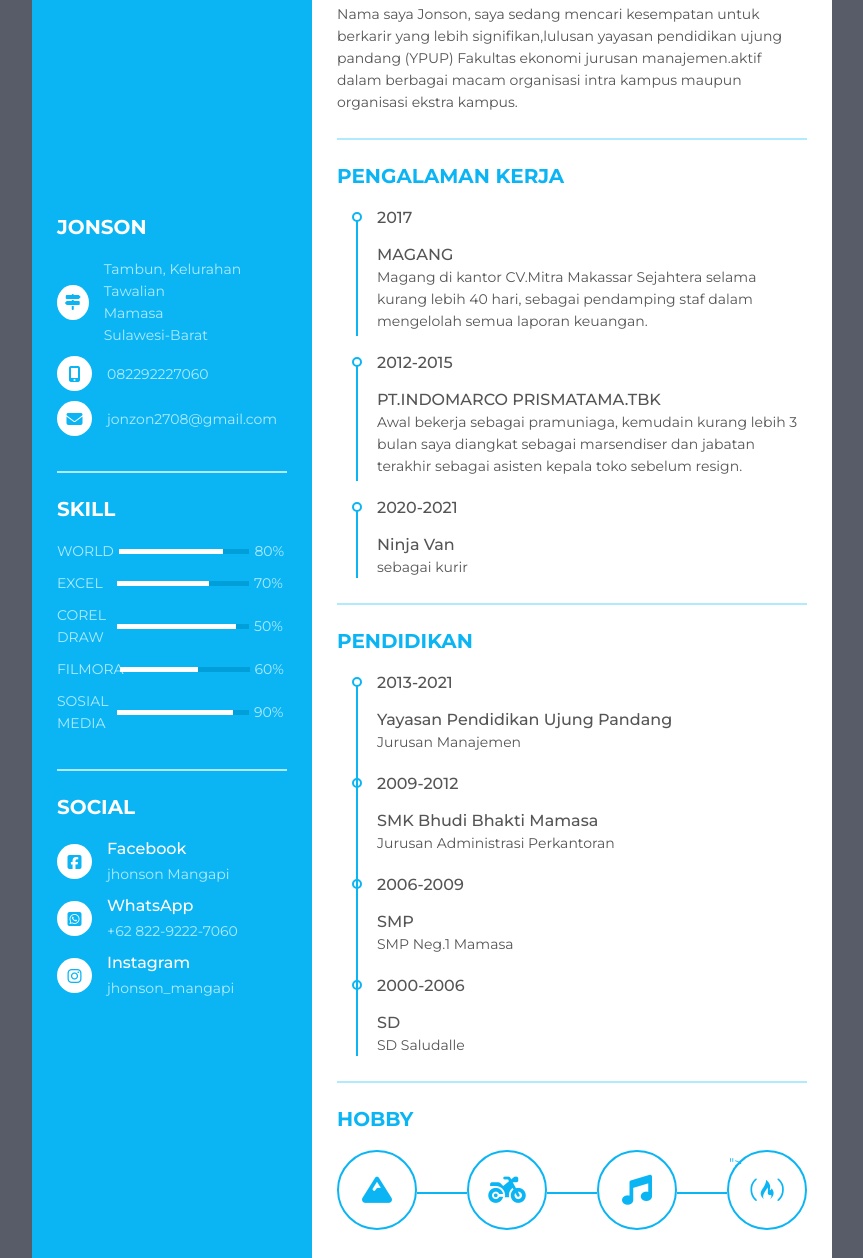
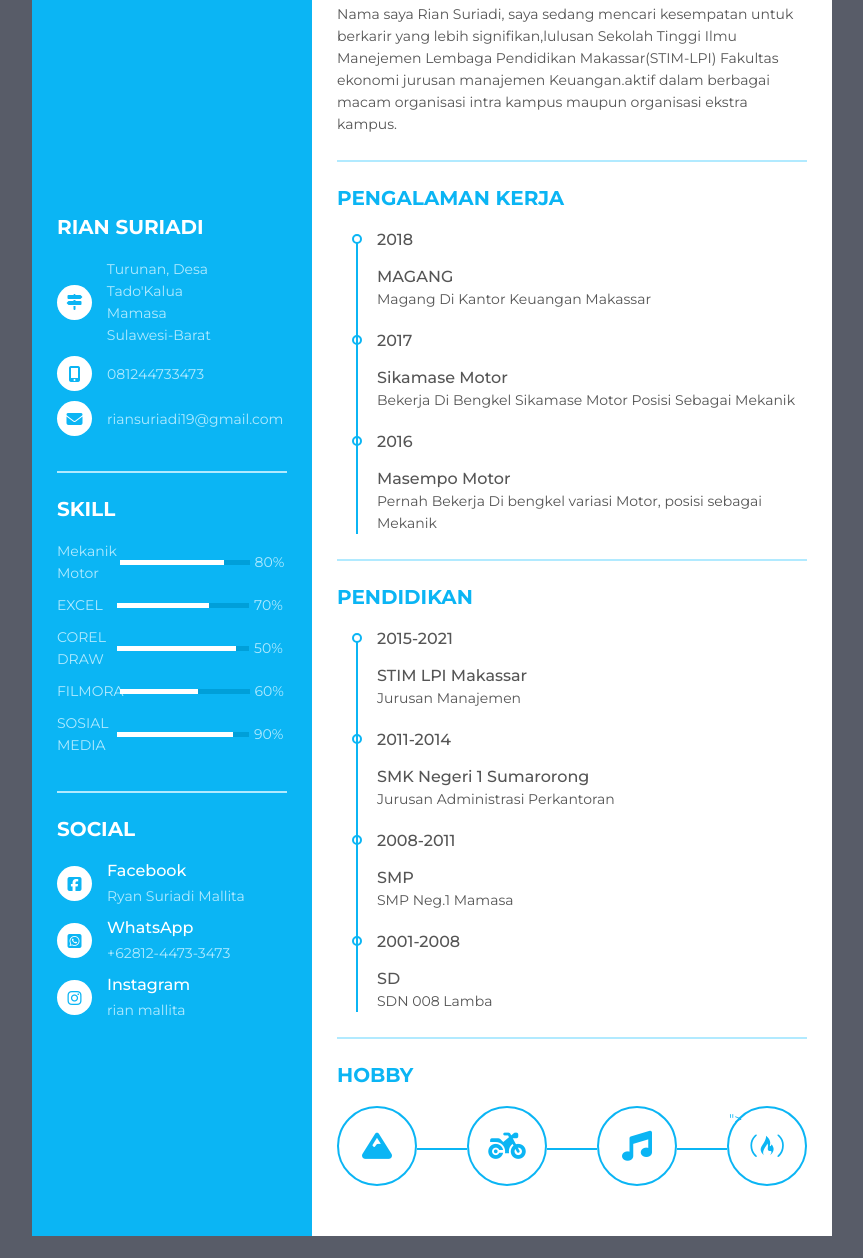
Before and after one commit to gersoncyber/jonsoncv, a plain HTML site: page index.html in a window 1280 px wide. Shown: the part 139-1397 px from the top of the page, without its empty margins (208-1071 px from the left). Drawn offline with Linux system fonts and the light colour scheme.

Commit message:
Update index.html

```diff
--- a/index.html
+++ b/index.html
@@ -2,7 +2,7 @@
 <html lang="en">
 <head>
 	<meta charset="UTF-8">
-	<title>jonson mangapi cv</title>
+	<title>Rian Suriadicv</title>
 	<link rel="stylesheet" href="styles.css">
 	<script src="https://kit.fontawesome.com/b99e675b6e.js"></script>
 </head>
@@ -16,7 +16,7 @@
      <div class="resume_content">
        <div class="resume_item resume_info">
          <div class="title">
-           <p class="bold">JONSON</p>
+           <p class="bold">Rian Suriadi</p>
 
          </div>
          <ul>
@@ -25,7 +25,7 @@
                <i class="fas fa-map-signs"></i>
              </div>
              <div class="data">
-               Tambun, Kelurahan Tawalian<br> Mamasa <br /> Sulawesi-Barat
+               Turunan, Desa Tado'Kalua<br> Mamasa <br /> Sulawesi-Barat
              </div>
            </li>
            <li>
@@ -33,7 +33,7 @@
                <i class="fas fa-mobile-alt"></i>
              </div>
              <div class="data">
-               082292227060
+               081244733473
              </div>
            </li>
            <li>
@@ -41,7 +41,7 @@
                <i class="fas fa-envelope"></i>
              </div>
              <div class="data">
-               jonzon2708@gmail.com
+               riansuriadi19@gmail.com
              </div>
            </li>
            <li>
@@ -56,7 +56,7 @@
          <ul>
            <li>
              <div class="skill_name">
-               WORLD
+               Mekanik Motor
              </div>
              <div class="skill_progress">
                <span style="width: 80%;"></span>
@@ -112,7 +112,7 @@
              </div>
              <div class="data">
                <p class="semi-bold">Facebook</p>
-               <p>jhonson Mangapi</p>
+               <p>Ryan Suriadi Mallita</p>
              </div>
            </li>
            <li>
@@ -121,7 +121,7 @@
              </div>
              <div class="data">
                <p class="semi-bold">WhatsApp</p>
-               <p>+62 822-9222-7060</p>
+               <p>+62812-4473-3473</p>
              </div>
            </li>
            <li>
@@ -130,7 +130,7 @@
              </div>
              <div class="data">
                <p class="semi-bold">Instagram</p>
-               <p>jhonson_mangapi</p>
+               <p>rian mallita</p>
              </div>
            </li>
            <li>
@@ -146,7 +146,7 @@
            <p class="bold">Profil</p>
          </div>
         <p>
-          Nama saya Jonson, saya sedang mencari kesempatan untuk berkarir yang lebih signifikan,lulusan yayasan pendidikan ujung pandang (YPUP) Fakultas ekonomi jurusan manajemen.aktif dalam berbagai macam organisasi intra kampus maupun organisasi ekstra kampus.
+          Nama saya Rian Suriadi, saya sedang mencari kesempatan untuk berkarir yang lebih signifikan,lulusan Sekolah Tinggi Ilmu Manejemen Lembaga Pendidikan Makassar(STIM-LPI) Fakultas ekonomi jurusan manajemen Keuangan.aktif dalam berbagai macam organisasi intra kampus maupun organisasi ekstra kampus.
         </p>
     </div>
     <div class="resume_item resume_work">
@@ -155,28 +155,28 @@
          </div>
         <ul>
             <li>
-                <div class="date">2017</div>
+                <div class="date">2018</div>
                 <div class="info">
                      <p class="semi-bold">MAGANG</p>
-                  <p>Magang di kantor CV.Mitra Makassar Sejahtera selama kurang lebih 40 hari, sebagai pendamping staf dalam mengelolah
-                    semua laporan keuangan.
+                  <p>Magang Di Kantor Keuangan Makassar
+
                   </p>
                 </div>
             </li>
             <li>
-              <div class="date">2012-2015</div>
+              <div class="date">2017</div>
               <div class="info">
-                     <p class="semi-bold">PT.INDOMARCO PRISMATAMA.TBK</p>
-                  <p>Awal bekerja sebagai pramuniaga, kemudain kurang lebih 3 bulan saya diangkat  sebagai marsendiser
-                  dan jabatan terakhir sebagai asisten kepala toko sebelum resign.
+                     <p class="semi-bold">Sikamase Motor</p>
+                  <p>
+                  Bekerja Di Bengkel Sikamase Motor Posisi Sebagai Mekanik
                   </p>
                 </div>
             </li>
             <li>
-              <div class="date">2020-2021</div>
+              <div class="date">2016</div>
               <div class="info">
-                     <p class="semi-bold">Ninja Van</p>
-                  <p>sebagai kurir </p>
+                     <p class="semi-bold">Masempo Motor</p>
+                  <p>Pernah Bekerja Di bengkel variasi Motor, posisi sebagai Mekanik</p>
                 </div>
             </li>
         </ul>
@@ -187,31 +187,31 @@
          </div>
       <ul>
             <li>
-                <div class="date">2013-2021</div>
+                <div class="date">2015-2021</div>
                 <div class="info">
-                     <p class="semi-bold">Yayasan Pendidikan Ujung Pandang</p>
+                     <p class="semi-bold">STIM LPI Makassar</p>
                   <p>Jurusan Manajemen</p>
                 </div>
             </li>
             <li>
-              <div class="date">2009-2012</div>
+              <div class="date">2011-2014</div>
               <div class="info">
-                     <p class="semi-bold">SMK Bhudi Bhakti Mamasa</p>
+                     <p class="semi-bold">SMK Negeri 1 Sumarorong</p>
                   <p>Jurusan Administrasi Perkantoran</p>
                 </div>
             </li>
             <li>
-              <div class="date">2006-2009</div>
+              <div class="date">2008-2011</div>
               <div class="info">
                      <p class="semi-bold">SMP</p>
                   <p>SMP Neg.1 Mamasa</p>
                 </div>
             </li>
             <li>
-              <div class="date">2000-2006</div>
+              <div class="date">2001-2008</div>
               <div class="info">
                      <p class="semi-bold">SD</p>
-                  <p>SD Saludalle</p>
+                  <p>SDN 008 Lamba</p>
                 </div>
             </li>
         </ul>
```
